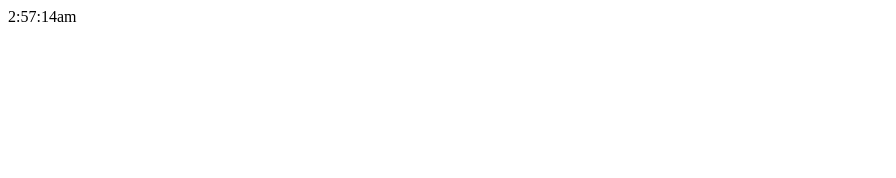
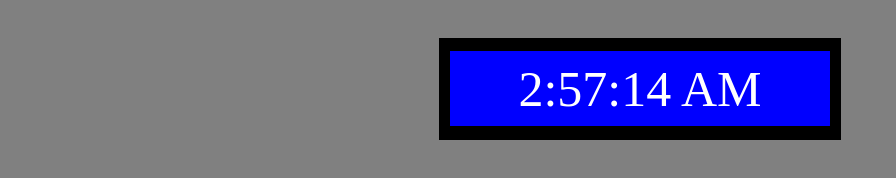
Before and after one commit to GrantPSpencer/SimpleClock, a plain HTML site: page clock.html in a window 1280 px wide. Shown: the whole page, without its empty margins (0-896 px from the left). Drawn offline with Linux system fonts and the light colour scheme.

Commit message:
finishing touches

```diff
--- a/clock.html
+++ b/clock.html
@@ -8,8 +8,10 @@
     <title>Simple Clock</title>
 </head>
 <body>
-    <div id='digital'>
-        <div id = 'clock'></div>
+    <div id='outerclock-border'>
+        <div id='clock-container'>
+            <div id = 'clock'></div>
+        </div>
     </div>
 
     <script src='script.js'></script>
--- a/script.js
+++ b/script.js
@@ -1,16 +1,27 @@
 'use strict'
 
+
+
+updateTime();
+
+let timerID = setInterval(() => {
+    updateTime();
+}, 1000);
+
+
+
+function updateTime() {
     let date = new Date();
 // let time = date.getHours() + ':' + date.getMinutes() + ':' + date.getSeconds();
 
     let hours = date.getHours();
     let minutes = date.getMinutes();
     let seconds = date.getSeconds();
-let period = 'am';
+    let period = 'AM';
 
     if (hours > 12) {
         hours -= 12;
-    period = 'pm';
+        period = 'PM';
         hours = '0' + hours;
     }
     if (minutes < 10) {
@@ -20,18 +31,7 @@ if (minutes < 10) {
     if (seconds < 10) {
         seconds = '0' + seconds;
     }
-
-updateTime();
-
-let timerID = setInterval(() => {
-    seconds++;
-    updateTime();
-}, 1000);
-
-
-
-function updateTime() {
     let clock = document.getElementById('clock');
-    let time = hours + ':' + minutes + ':' + seconds + period;
+    let time = hours + ':' + minutes + ':' + seconds + ' ' + period;
     clock.innerHTML = time;
 }
--- a/styles.css
+++ b/styles.css
@@ -0,0 +1,36 @@
+body {
+    text-align: center;
+    background-color: gray;
+}
+
+#outerclock-border {
+    margin-top: 30px;
+    border: 1px solid black;
+    display: inline-block;
+    width: 400px;
+    height: 100px;
+    background-color: black;
+    border-radius: 0%;
+
+}
+
+#clock-container {
+    /* display: flex; */
+    /* text-align: center; */
+
+    margin: auto;
+    margin-top: 11px;
+    height: 75%;
+    width: 95%;
+    border: 1px solid black;
+    background-color: blue;
+}
+
+#clock {
+   display: flex;
+   justify-content: center;
+   align-items: center;
+   height: 100%;
+   font-size: 50px;
+   color: white;
+};
```
Lines whose indentation alone changed are shown as unchanged.
